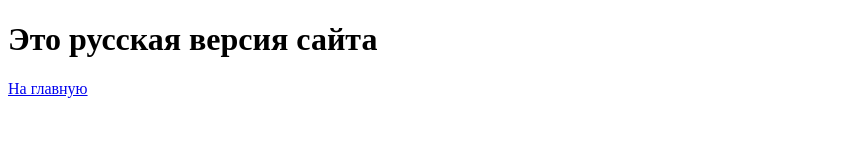
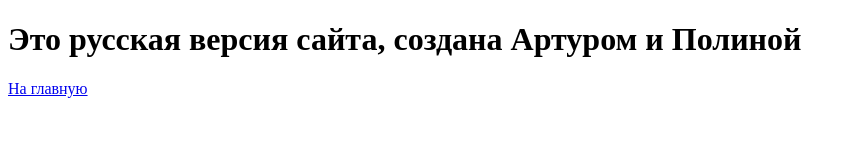
Before and after one commit to Web-toxic/TopDem, a plain HTML site: page ru/index.html in a window 1280 px wide. Shown: the whole page, without its empty margins (0-856 px from the left). Drawn offline with Linux system fonts and the light colour scheme.

Commit message:
Update index.html

```diff
--- a/ru/index.html
+++ b/ru/index.html
@@ -7,7 +7,7 @@
   <title>Русская версия сайта</title>
 </head>
 <body>
-  <h1>Это русская версия сайта</h1>
+  <h1>Это русская версия сайта, создана Артуром и Полиной</h1>
   <nav>
     <a href="../index.html">На главную</a>
   </nav>
```
